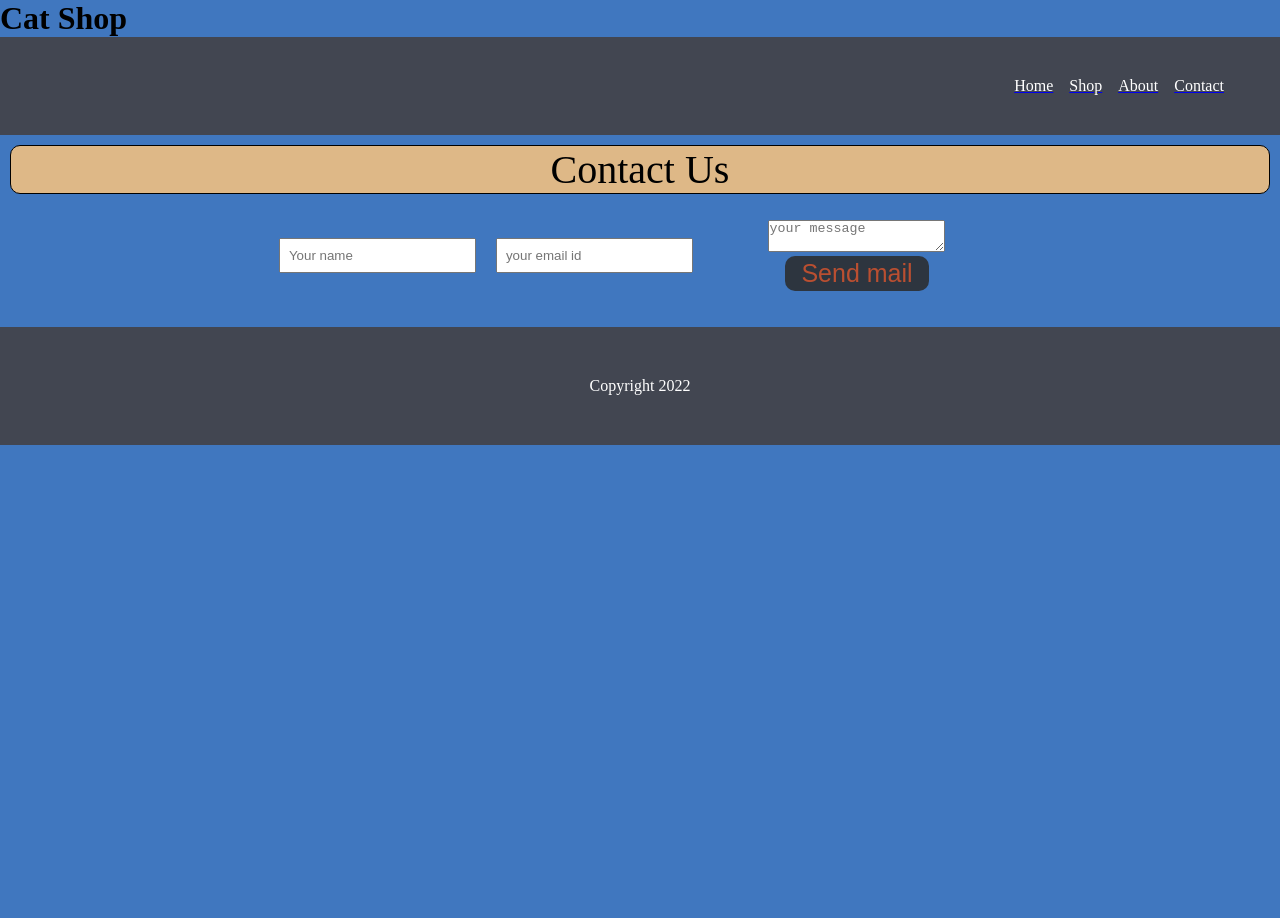
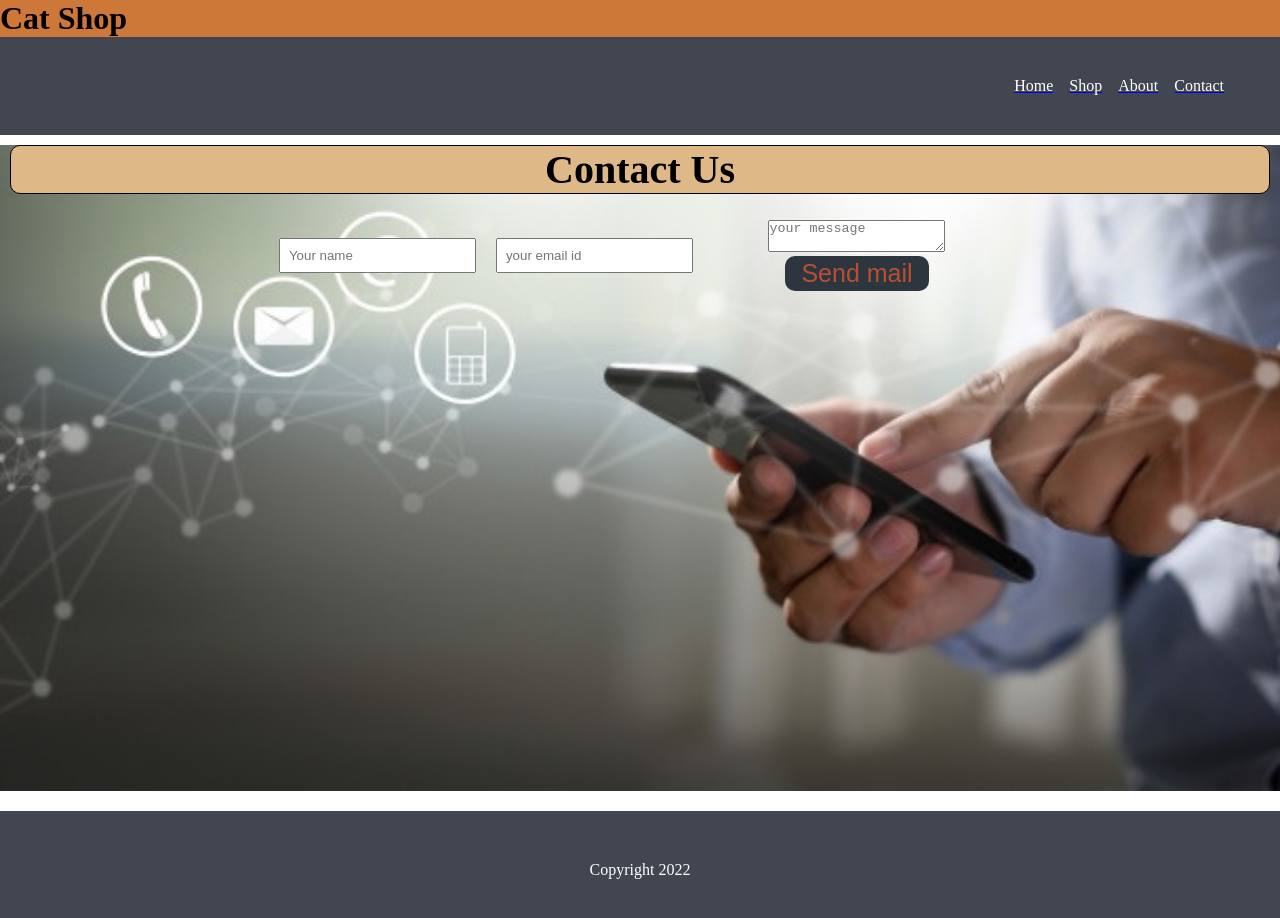
Before and after one commit to Wren4Wren/Cats4Life, a React (Create React App) app: page /contact in a window 1280 px wide. Shown: the top 918 px of the page. Before the commit the page ends 800 px from the top, so only its background shows below. Built offline with nearby package versions, Linux system fonts and the light colour scheme.

Commit message:
3rd update

```diff
--- a/src/App.js
+++ b/src/App.js
@@ -6,6 +6,7 @@ import Home from "./components/Home";
 import NavBar from "./components/Navbar";
 import { Container } from "./css/App.styled";
 import { BrowserRouter, Route, Routes } from "react-router-dom";
+
 
 
 
--- a/src/components/Contact.js
+++ b/src/components/Contact.js
@@ -1,6 +1,8 @@
 import React, { useState } from "react";
+import "../css/Contact.css"
+// import background from './images/background'
 
-
+const Background = new URL("./images/background.jpg", import.meta.url)
 
 const Contact = () => {
     const [sender_name, set_sender_name] = useState('');
@@ -26,8 +28,9 @@ const Contact = () => {
     e.preventDefault();
 
     return (
-        <div>
-            <header> Contact Us</header>
+        <div className="Background">
+
+            <h2> Contact Us</h2>
             <span>
             <form onSubmit={sendMail}>
                 <input type="text" name="sender_name" value={sender_name} onChange={handleName} required placeholder="Your name" />
@@ -38,8 +41,11 @@ const Contact = () => {
                 </p>
             </form>
             </span>
+
         </div>
     );
-}
+};
+
+
 
 export default Contact;
--- a/src/css/App.css
+++ b/src/css/App.css
@@ -12,67 +12,3 @@
   text-decoration: none;
   cursor: pointer;
 }
-
-
-header:hover:not(.active) {
-  background-color: rgb(205, 119, 57);
-}
-
-
-header{
-  display: flex;
-  border: 1px solid;
-  font-size: 40px;
-  border-radius: 10px;
-  margin: 10px;
-  align-items: center;
-  justify-content: center;
-  background-color:burlywood
-}
-
-
-
-form{
-  display: flex;
-  justify-content: center;
-  align-items: center;
-  padding: 6px 10px;
-  margin: 4px 0;
-  box-sizing: border-box;
-  border: none;
-
-  color: white;
-
-}
-
-p{
-  margin: 10px;
-
-}
-
-body {
-  background: rgb(64, 119, 191);
-    animation: mymove 5s infinite;
-}
-
-button{
-  width: 50%;
-  border: 0;
-  cursor: pointer;
-  color: #ba4f31;
-  height: 35px;
-  font-size: 25px;
-  background-color: #2d353f;
-  border-radius: 10px;
-}
-
-button:hover,
-button:focus {
-  color: black;
-  text-decoration: none;
-  cursor: pointer;
-}
-input{
-  margin: 10px;
-  padding: 8px;
-}
--- /dev/null
+++ b/src/css/Contact.css
@@ -0,0 +1,65 @@
+.Background{
+    background-image: url("../components/images/background.jpg");
+    background-size:cover;
+    padding-bottom: 30rem;
+}
+
+
+
+h1:hover:not(.active) {
+    background-color: rgb(205, 119, 57);
+  }
+
+
+  h2{
+    display: flex;
+    border: 1px solid;
+    font-size: 40px;
+    border-radius: 10px;
+    margin: 10px;
+    align-items: center;
+    justify-content: center;
+    background-color:burlywood
+  }
+
+
+
+  form{
+    display: flex;
+    justify-content: center;
+    align-items: center;
+    padding: 6px 10px;
+    margin: 4px 0;
+    box-sizing: border-box;
+    border: none;
+
+    color: white;
+
+  }
+
+  p{
+    margin: 10px;
+  }
+
+
+  button{
+    width: 50%;
+    border: 0;
+    cursor: pointer;
+    color: #ba4f31;
+    height: 35px;
+    font-size: 25px;
+    background-color: #2d353f;
+    border-radius: 10px;
+  }
+
+  button:hover,
+  button:focus {
+    color: black;
+    text-decoration: none;
+    cursor: pointer;
+  }
+  input{
+    margin: 10px;
+    padding: 8px;
+  }
```
Also changed, not shown: src/css/Contact.styled.js (deleted, +0 -16 lines), src/components/images/background-img.jfif (deleted), src/components/images/background.jpg (added).
